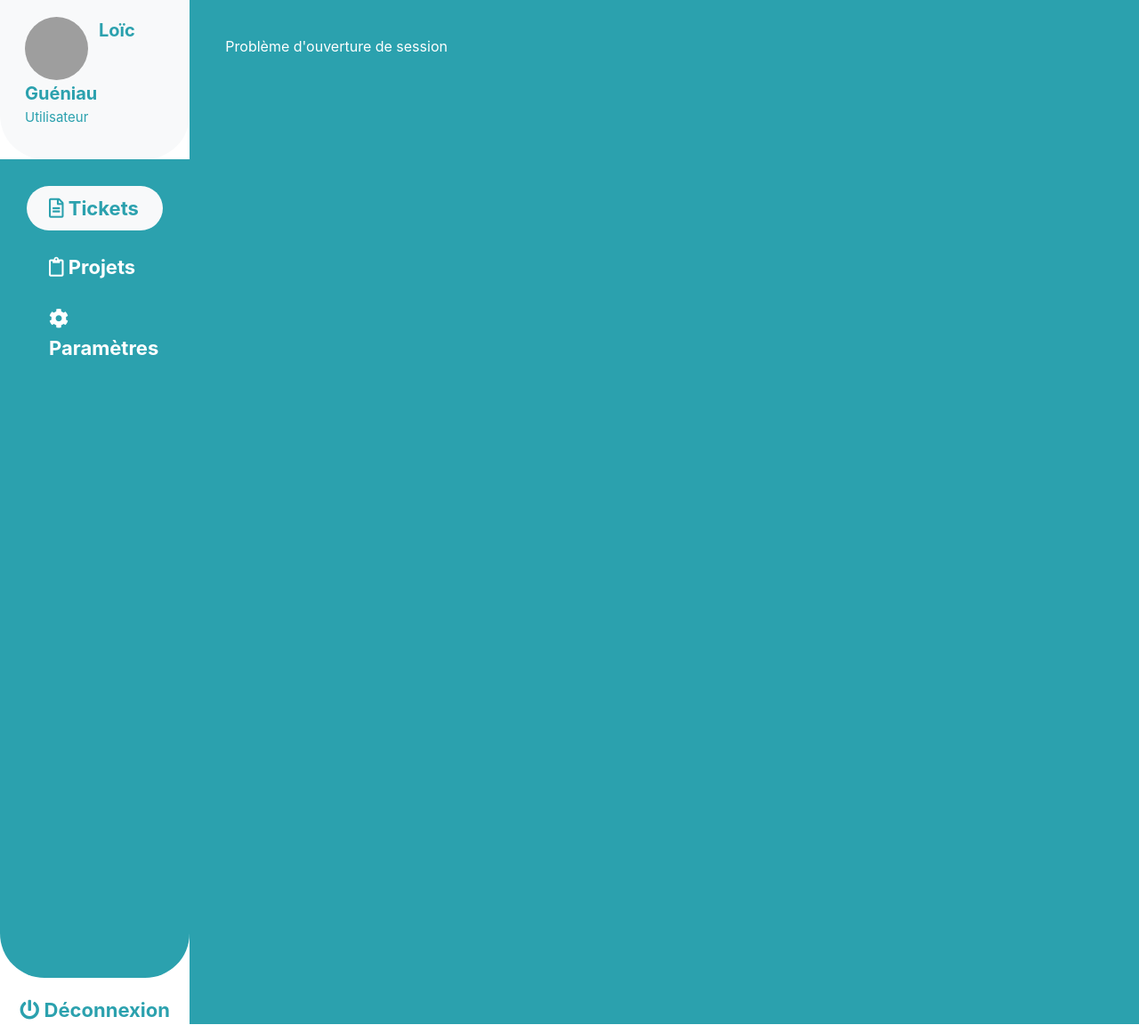
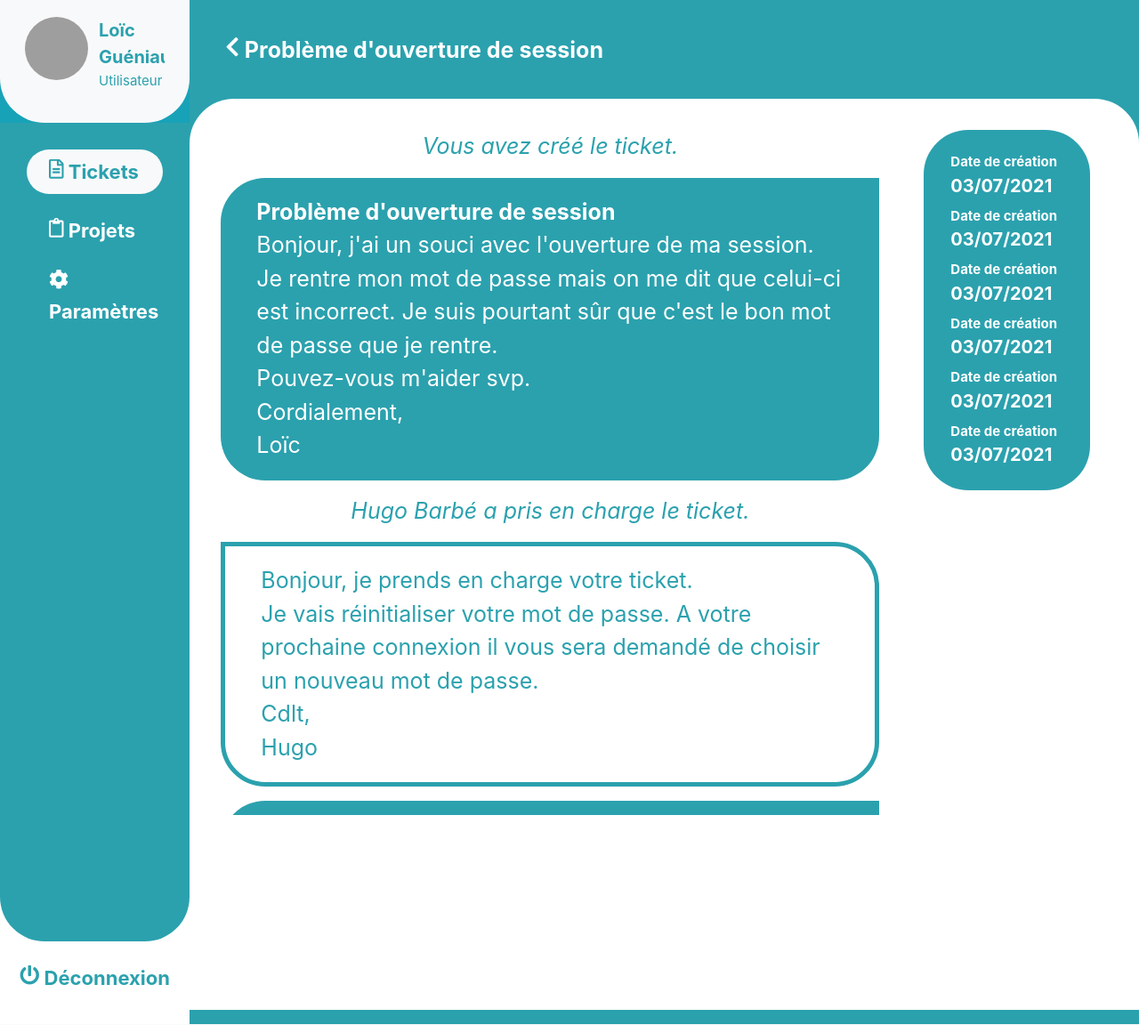
Before and after one commit to barbehu1/Projet-Ticketing, a PHP site: page /ticket.php in a window 1280 px wide. Shown: the whole page at 89% size. Run offline with PHP 8.4, Linux system fonts and the light colour scheme; grey boxes are pictures that could not be loaded.

Commit message:
Avancement

```diff
--- a/menu-gauche.php
+++ b/menu-gauche.php
@@ -1,8 +1,10 @@
 <div class="col-2 menu-gauche-ticket">
-    <div class="user bg-light">
-        <img src="https://picsum.photos/id/237/71/71" class="rounded-circle float-left">
-        <p class="user-name font-weight-bold">Loïc Guéniau</p>
-        <p class="user-type">Utilisateur</p>
+    <div class="bg-info">
+        <div class="user bg-light">
+            <img src="https://picsum.photos/id/237/71/71" class="rounded-circle float-left">
+            <p class="user-name font-weight-bold">Loïc Guéniau</p>
+            <p class="user-type">Utilisateur</p>
+        </div>
     </div>
     <div class="menu">
         <ul class="font-weight-bold">
--- a/style.css
+++ b/style.css
@@ -1,6 +1,7 @@
 html, body, * {
     margin: 0;
     padding: 0;
+    overflow: hidden;
 }
 
 /* Page de connexion */
@@ -168,11 +169,68 @@ html, body, * {
     color: #2BA1AE;
     text-align: center;
     font-size: 22px;
-    padding: 20px 0 0 0;
+    padding: 25px 0 0 0;
 }
 
 .ticket-content {
     background-color: #2BA1AE;
     color: white;
-    padding: 40px;
 }
+
+.titre-ticket {
+    font-size: 25px;
+    margin: 40px 0 40px 40px;
+}
+
+.content-content-ticket {
+    background-color: white;
+    height: 89vh;
+    border-radius: 50px 50px 0 0;
+    padding: 35px;
+}
+
+.chat-ticket {
+    color: #2BA1AE;
+    overflow-y: scroll;
+    height: 770px;
+}
+
+.action-message {
+    font-size: 25px;
+    text-align: center;
+}
+
+.user-message {
+    background-color: #2BA1AE;
+    color: white;
+    border-radius: 50px 0 50px 50px;
+    padding: 20px 40px 20px 40px;
+    font-size: 25px;
+}
+
+.admin-message {
+    border: 5px solid #2BA1AE;
+    padding: 20px 40px 20px 40px;
+    border-radius: 0 50px 50px 50px;
+    font-size: 25px;
+}
+
+.infos-ticket {
+    padding: 0 35px;
+}
+
+.infos-box {
+    background-color: #2BA1AE;
+    border-radius: 50px;
+    padding: 25px 30px;
+}
+
+.infos-title {
+    font-size: 15px;
+    margin: 0;
+}
+
+.infos-content {
+    font-size: 20px;
+    margin: 0;
+}
--- a/ticket.php
+++ b/ticket.php
@@ -10,24 +10,57 @@
 </head>
 <body class="container-fluid">
     <div class="row row-ticket">
-        <div class="col-2 menu-gauche-ticket">
-            <div class="user bg-light">
-                <img src="https://picsum.photos/id/237/71/71" class="rounded-circle float-left">
-                <p class="user-name font-weight-bold">Loïc Guéniau</p>
-                <p class="user-type">Utilisateur</p>
-            </div>
-            <div class="menu">
-                <ul class="font-weight-bold">
-                   <li class="selected bg-light rounded-pill"><i class="far fa-file-alt"></i> Tickets</li>
-                   <li><i class="far fa-clipboard"></i> Projets</li>
-                   <li><i class="fas fa-cog"></i> Paramètres</li>
-                </ul>
-            </div>
-            <div class="disconnection">
-                <p class="font-weight-bold mx-auto"><i class="fas fa-power-off"></i> Déconnexion</p>
+        <?php include "menu-gauche.php" ?>
+        <div class="col-10 ticket-content">
+            <h1 class="titre-ticket font-weight-bold"><i class="fas fa-chevron-left"></i> Problème d'ouverture de session</h1>
+            <div class="content-content-ticket container-fluid">
+                <div class="row">
+                    <div class="col-9 chat-ticket">
+                        <p class="font-italic action-message">Vous avez créé le ticket.</p>
+                        <div class="user-message mb-3">
+                            <p class="font-weight-bold mb-0">Problème d'ouverture de session</p>
+                            <p class="mb-0">Bonjour, j'ai un souci avec l'ouverture de ma session. Je rentre mon mot de passe mais on me
+                            dit que celui-ci est incorrect. Je suis pourtant sûr que c'est le bon mot de passe que je rentre.<br>
+                            Pouvez-vous m'aider svp.<br>
+                            Cordialement,<br>
+                            Loïc</p>
+                        </div>
+                        <p class="font-italic action-message">Hugo Barbé a pris en charge le ticket.</p>
+                        <div class="admin-message mb-3">
+                            <p class="mb-0">Bonjour, je prends en charge votre ticket.<br>
+                            Je vais réinitialiser votre mot de passe. A votre prochaine connexion il vous sera demandé
+                            de choisir un nouveau mot de passe.<br>
+                            Cdlt,<br>
+                            Hugo</p>
+                        </div>
+                        <div class="user-message mb-3">
+                            <p>C'est bon j'ai pu modifier mon mot de passe et me connecter !<br>
+                            Merci beaucoup<br>
+                            Cdlt,<br>
+                            Loïc</p>
+                        </div>
+                        <p class="font-italic action-message">Hugo Barbé a modifié le statut du ticket en "Validé".</p>
+                        <p class="font-italic action-message">Le ticket a été cloturé, vous ne pouvez plus y répondre.</p>
+                    </div>
+                    <div class="col-3 infos-ticket">
+                        <div class="infos-box font-weight-bold">
+                            <p class="infos-title">Date de création</p>
+                            <p class="infos-content mb-2">03/07/2021</p>
+                            <p class="infos-title">Date de création</p>
+                            <p class="infos-content mb-2">03/07/2021</p>
+                            <p class="infos-title">Date de création</p>
+                            <p class="infos-content mb-2">03/07/2021</p>
+                            <p class="infos-title">Date de création</p>
+                            <p class="infos-content mb-2">03/07/2021</p>
+                            <p class="infos-title">Date de création</p>
+                            <p class="infos-content mb-2">03/07/2021</p>
+                            <p class="infos-title">Date de création</p>
+                            <p class="infos-content">03/07/2021</p>
+                        </div>
+                    </div>
+                </div>
             </div>
         </div>
-        <div class="col-10 ticket-content">Problème d'ouverture de session</div>
     </div>
 
     <script src="https://code.jquery.com/jquery-3.5.1.slim.min.js" integrity="sha384-DfXdz2htPH0lsSSs5nCTpuj/zy4C+OGpamoFVy38MVBnE+IbbVYUew+OrCXaRkfj" crossorigin="anonymous"></script>
```
